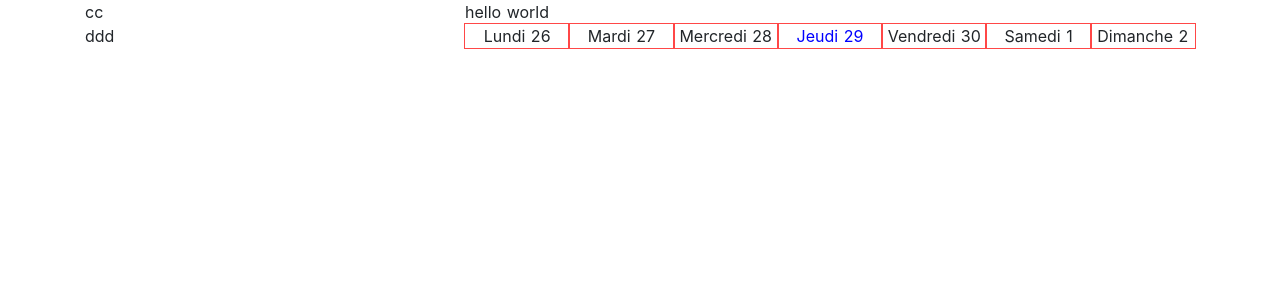
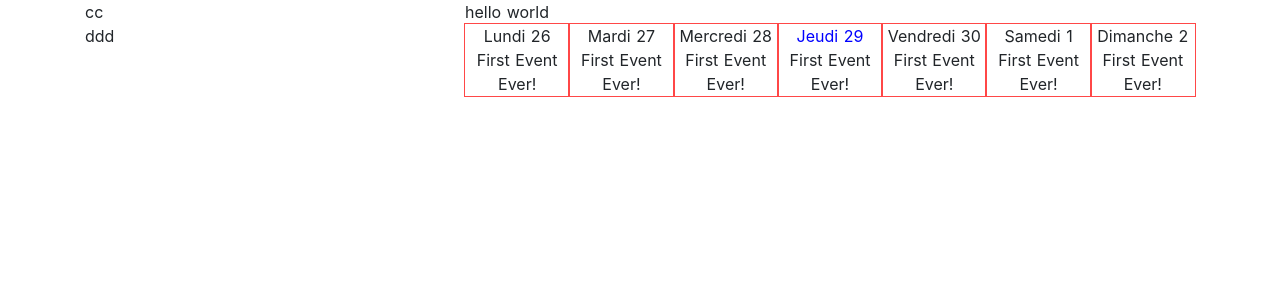
Before and after one commit to Loop-afk/amu-edt, a Nuxt app: page / in a window 1280 px wide. Shown: the top 300 px of the page. Built offline with nearby package versions, Linux system fonts and the light colour scheme.

Commit message:
schedule and data pass through Schedule & ScheduleDay & page index // created ScheduleDay and moved all in

```diff
--- a/components/Schedule.vue
+++ b/components/Schedule.vue
@@ -1,34 +1,45 @@
 <template>
-  <div>
+  <div :style="{height: scheduleHeight}">
     <div>{{ hello }}</div>
     <div class="schedule-row">
-      <div v-for="day in scheduleSettingsGetWeekDays()" :key="day.id" class="schedule-row-child box" cols="1">
-        <!--{{ day.id }} - {{ day.dayString }} - {{ day.isToday }} - {{ day.dayExact }}-->
-        <span v-if="day.isToday === true" class="schedule-today">
-          {{ day.dayString + ' ' + day.dayDay }}
-        </span>
-        <span v-else>
-          {{ day.dayString + ' ' + day.dayDay }}
-        </span>
+      <div v-for="day in scheduleSettingsGetWeekDays()" :key="day.id" class="schedule-row-child box">
+        <schedule-day :schedule-day-settings-date="day" :schedule-schedule="scheduleParseSchedule(scheduleSchedule, day)" />
       </div>
     </div>
   </div>
 </template>
 
 <script>
+import ScheduleDay from '~/components/Schedule/ScheduleDay.vue'
 export default {
+  components: {
+    ScheduleDay
+  },
   props: {
     scheduleSettingsDate: {
       type: Date,
       required: true
+    },
+    scheduleHeight: {
+      type: String,
+      default: '800px'
+    },
+    scheduleSchedule: {
+      type: Object,
+      default: null
     }
   },
   data () {
     return {
-      hello: 'hello world'
+      hello: 'hello world',
+      daysOfTheWeek: 7
     }
   },
+  beforeMount () {
+
+  },
   mounted () {
+
   },
   methods: {
     capitalizeFirstLetter (word) {
@@ -42,7 +53,7 @@ export default {
     scheduleSettingsGetWeekDays () {
       const dayWeek = []
       const currentDate = this.addDays(this.scheduleSettingsDate, -1 * this.scheduleSettingsDate.getDay() + 1)
-      for (const dayWeekKey of Array(7).keys()) {
+      for (const dayWeekKey of Array(this.daysOfTheWeek).keys()) { // à changer en profondeur si 5 jours
         const tempDate = this.addDays(currentDate, dayWeekKey)
         dayWeek.push({
           id: dayWeekKey,
@@ -54,6 +65,9 @@ export default {
         })
       }
       return dayWeek
+    },
+    scheduleParseSchedule (schedule, day) {
+      return schedule
     }
   }
 }
@@ -73,8 +87,4 @@ export default {
 .schedule-row-child {
   width: 100%;
 }
-
-.schedule-today {
-  color: blue;
-}
 </style>
--- /dev/null
+++ b/components/Schedule/ScheduleDay.vue
@@ -0,0 +1,42 @@
+<template>
+  <div style="height: 100%">
+    <!--{{ day.id }} - {{ day.dayString }} - {{ day.isToday }} - {{ day.dayExact }} -->
+    <span v-if="scheduleDaySettingsDate.isToday === true" class="schedule-today">
+      {{ scheduleDaySettingsDate.dayString + ' ' + scheduleDaySettingsDate.dayDay }}
+    </span>
+    <span v-else>
+      {{ scheduleDaySettingsDate.dayString + ' ' + scheduleDaySettingsDate.dayDay }}
+    </span>
+    <div v-for="course in scheduleSchedule.data" :key="course.id">
+      {{ course.title }}
+    </div>
+  </div>
+</template>
+
+<script>
+export default {
+  props: {
+    scheduleDaySettingsDate: {
+      type: Object,
+      required: true
+    },
+    scheduleSchedule: {
+      type: Object,
+      default: null,
+      required: false
+    }
+  },
+  data () {
+    return {
+
+    }
+  }
+}
+</script>
+
+<style>
+.schedule-today {
+  color: blue;
+}
+
+</style>
--- a/pages/index.vue
+++ b/pages/index.vue
@@ -6,7 +6,7 @@
           <list-groups />
         </b-col>
         <b-col cols="8" class="box">
-          <schedule :schedule-settings-date="day" />
+          <schedule :schedule-settings-date="day" :schedule-schedule="schedule" />
         </b-col>
       </b-row>
     </b-container>
@@ -24,6 +24,23 @@ export default {
     return {
       day: new Date()
     }
+  },
+  computed: {
+    schedule () {
+      return {
+        otherProperties: "it's on",
+        data: [
+          {
+            id: 1,
+            start: new Date(2020, 5, 1, 15, 15),
+            end: new Date(2020, 5, 1, 17, 15),
+            title: 'First Event Ever!',
+            teacher: 'Nobody :(',
+            room: 'Home'
+          }
+        ]
+      }
+    }
   }
 }
 </script>
```
